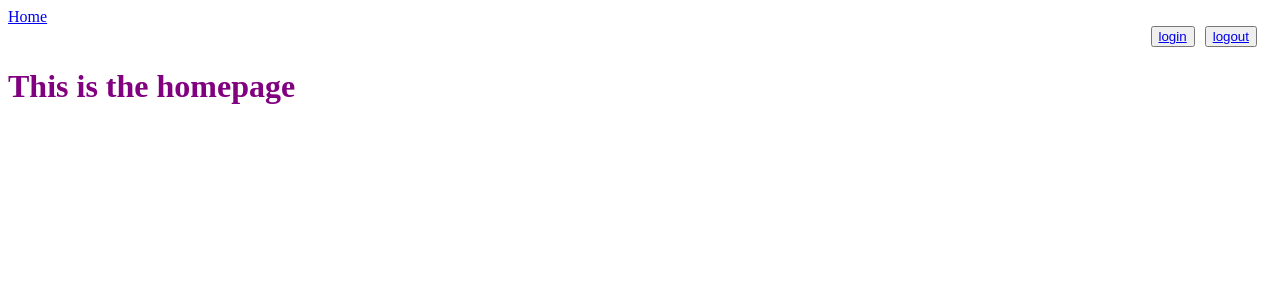
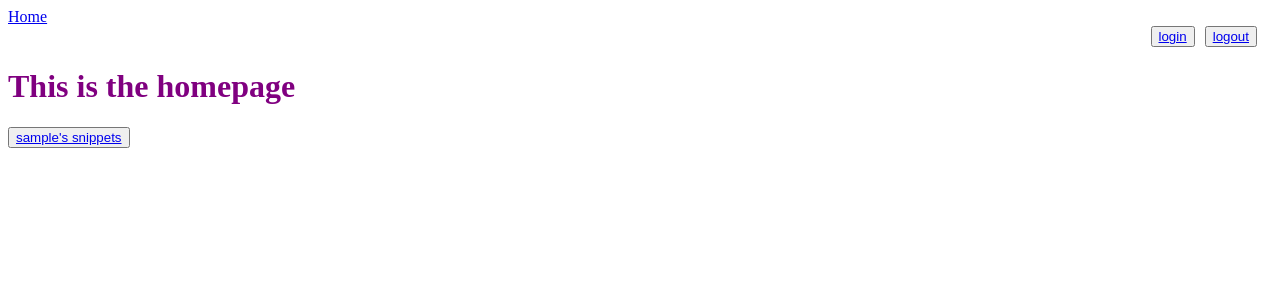
Before and after one commit to momentum-team-7/django-multiple-choice-tatianajoann, a Django app: page / in a window 1280 px wide. Shown: the top 300 px of the page. Run offline with Django 3.2, Linux system fonts and the light colour scheme; the visitor is signed in with stand-in values (Sample User, id 1); data that the repository does not hold is empty.

Commit message:
working user page linking

```diff
--- a/core/views.py
+++ b/core/views.py
@@ -23,6 +23,7 @@ def language_page(request, pk):
 
 @login_required
 def user_page(request, pk):
+    languages = Language.objects.all()
     user = get_object_or_404(User, pk=pk)
     snippets = Snippet.objects.filter(user=user)
     form = SearchForm()
@@ -35,7 +36,7 @@ def user_page(request, pk):
             languagesnip = snippets.filter(language__name__icontains=term)
             codesnip = snippets.filter(code__icontains=term)
             snippets = languagesnip | codesnip
-    return render(request, 'user_page.html', {'user': user, 'snippets': snippets, 'form': form})
+    return render(request, 'user_page.html', {'user': user, 'snippets': snippets, 'form': form, 'languages': languages})
 
 
 def add_snippet(request):
--- a/templates/homepage.html
+++ b/templates/homepage.html
@@ -8,10 +8,14 @@
 
 {% if user.is_authenticated %}
 <button><a href="{% url 'language_page' pk=language.pk %}">{{language}}</a></button>
+
+
+
 {% endif %}
 
 {% endfor %}
-
-
+{% if user.is_authenticated %}
+<button><a href="{% url 'user' pk=user.pk %}">{{request.user}}'s snippets</a></button>
+{% endif %}
 
 {% endblock content %}
```
Also changed, not shown: templates/User_page.html (+7 -0 lines).
